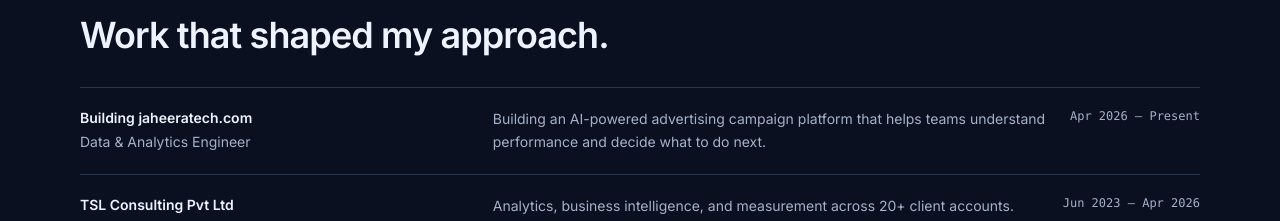
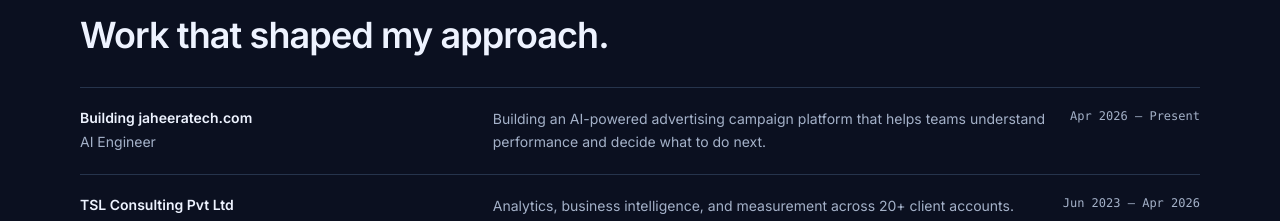
Before and after one commit to tejas-parjane/tejas-parjane.github.io, a React (Vite) app: page / in a window 1280 px wide. Shown: the part 1883-2104 px from the top of the page. Built offline with nearby package versions, Linux system fonts and the light colour scheme.

Commit message:
Update JaheeraTech position title

```diff
--- a/src/data/experience.ts
+++ b/src/data/experience.ts
@@ -17,7 +17,7 @@
 export const experience: ExperienceItem[] = [
   {
     company: 'Building jaheeratech.com',
-    role: 'Data & Analytics Engineer',
+    role: 'AI Engineer',
     period: 'Apr 2026 — Present',
     current: true,
     summary:
```
